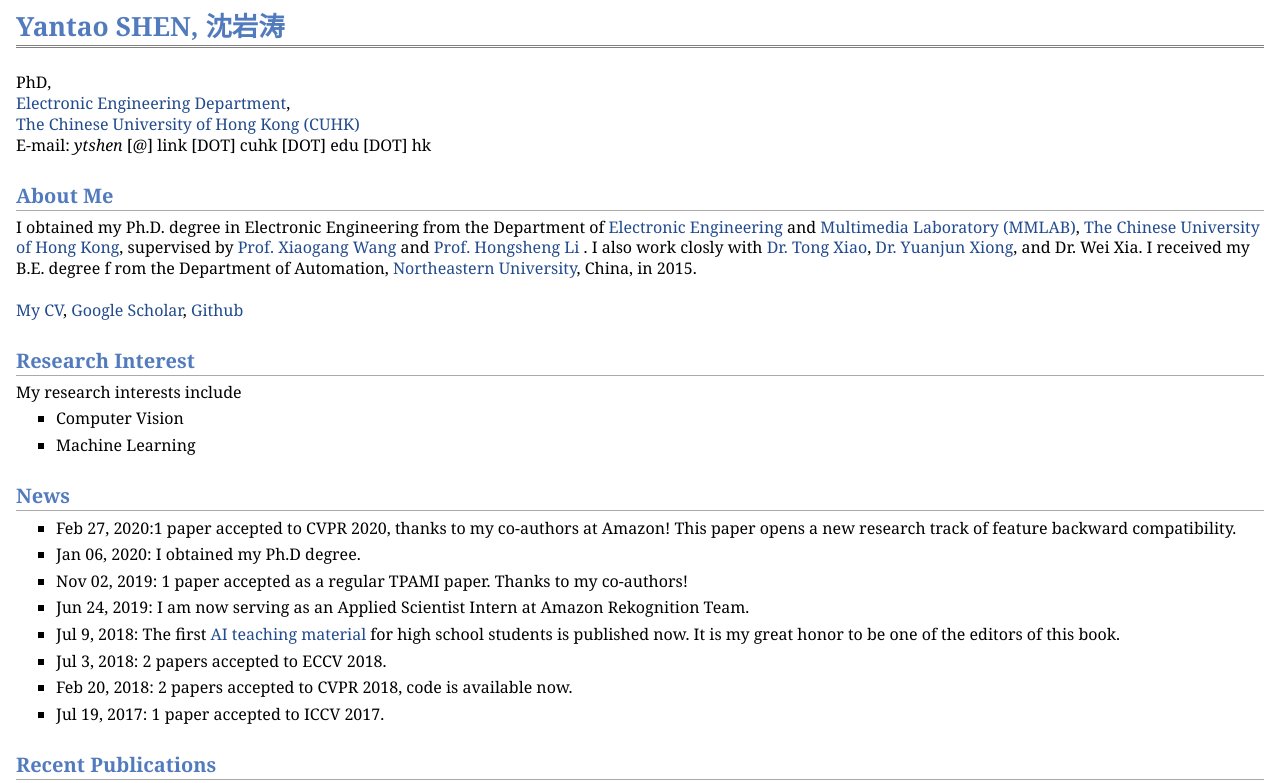
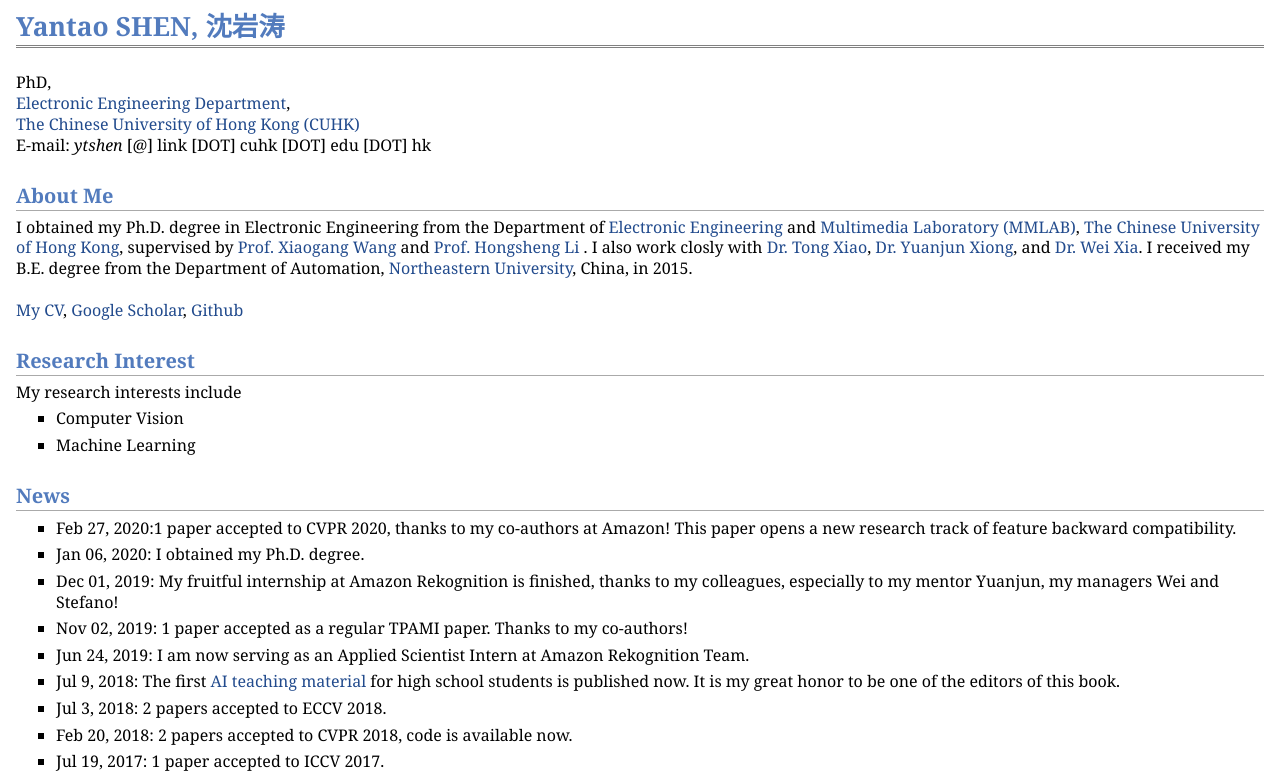
Before and after one commit to YantaoShen/YantaoShen.github.io, a plain HTML site: page index.html in a window 1280 px wide. Shown: the top 783 px of the page. Drawn offline with Linux system fonts and the light colour scheme.

Commit message:
some change

```diff
--- a/index.html
+++ b/index.html
@@ -16,7 +16,7 @@
 <a href="http://www.ee.cuhk.edu.hk/en-gb/">Electronic Engineering Department</a>, <br /><a href="http://www.cuhk.edu.hk/chinese/index.html">The Chinese University of Hong Kong (CUHK)</a><br />
 E-mail: <i>ytshen</i> [@] link [DOT] cuhk [DOT] edu [DOT] hk <br /></p>
 <h2>About Me</h2>
-<p>I obtained my Ph.D. degree in Electronic Engineering from the Department of <a href="http://www.ee.cuhk.edu.hk/en-gb/">Electronic Engineering</a> and <a href="http://mmlab.ie.cuhk.edu.hk/">Multimedia Laboratory (MMLAB)</a>, <a href="http://www.cuhk.edu.hk/english/index.html">The Chinese University of Hong Kong</a>, supervised by <a href="http://www.ee.cuhk.edu.hk/~xgwang/">Prof. Xiaogang Wang</a> and <a href="http://www.ee.cuhk.edu.hk/~hsli/">Prof. Hongsheng Li</a> .&nbsp;I also work closly with  <a href="http://xiaotong.me/">Dr. Tong Xiao</a>, <a href="http://yjxiong.me/">Dr. Yuanjun Xiong</a>, and Dr. Wei Xia.&nbsp;I received my B.E. degree f	rom the Department of Automation, <a href="http://english.neu.edu.cn/">Northeastern University</a>, China, in 2015.<br />
+<p>I obtained my Ph.D. degree in Electronic Engineering from the Department of <a href="http://www.ee.cuhk.edu.hk/en-gb/">Electronic Engineering</a> and <a href="http://mmlab.ie.cuhk.edu.hk/">Multimedia Laboratory (MMLAB)</a>, <a href="http://www.cuhk.edu.hk/english/index.html">The Chinese University of Hong Kong</a>, supervised by <a href="http://www.ee.cuhk.edu.hk/~xgwang/">Prof. Xiaogang Wang</a> and <a href="http://www.ee.cuhk.edu.hk/~hsli/">Prof. Hongsheng Li</a> .&nbsp;I also work closly with  <a href="http://xiaotong.me/">Dr. Tong Xiao</a>, <a href="http://yjxiong.me/">Dr. Yuanjun Xiong</a>, and <a href="https://www.linkedin.com/in/wei-xia">Dr. Wei Xia</a>.&nbsp;I received my B.E. degree from the Department of Automation, <a href="http://english.neu.edu.cn/">Northeastern University</a>, China, in 2015.<br />
 <br />
 <a href="Yantao_SHEN_CV.pdf">My CV</a>, <a href="https://scholar.google.com.hk/citations?user=bEctTN0AAAAJ&amp;hl=zh-CN">Google Scholar</a>, <a href="https://github.com/YantaoShen/">Github</a>
 <br /></p>
@@ -32,7 +32,9 @@ E-mail: <i>ytshen</i> [@] link [DOT] cuhk [DOT] edu [DOT] hk <br /></p>
 <ul>
 <li><p>Feb 27,&nbsp;2020:1 paper accepted to CVPR 2020, thanks to my co-authors at Amazon! This paper opens a new research track of feature backward compatibility.</p>
 </li>
-<li><p>Jan 06,&nbsp;2020:&nbsp;I obtained my Ph.D degree.</p>
+<li><p>Jan 06,&nbsp;2020:&nbsp;I obtained my Ph.D. degree.</p>
+</li>
+<li><p>Dec 01,&nbsp;2019:&nbsp;My fruitful internship at Amazon Rekognition is finished, thanks to my colleagues, especially to my mentor Yuanjun, my managers Wei and Stefano!</p>
 </li>
 <li><p>Nov 02,&nbsp;2019:&nbsp;1 paper accepted as a regular TPAMI paper. Thanks to my co-authors!</p>
 </li>
@@ -56,7 +58,7 @@ E-mail: <i>ytshen</i> [@] link [DOT] cuhk [DOT] edu [DOT] hk <br /></p>
 <p><b>Y. Shen</b>, T. Xiao, H. Li, S. Yi, X. Wang, " Learning Deep Neural Networks for Vehicle Re-ID with Visual-spatio-temporal Path Proposals ", IEEE International Conference on Computer Vision (ICCV), 2017. [<a href="http://openaccess.thecvf.com/content_ICCV_2017/papers/Shen_Learning_Deep_Neural_ICCV_2017_paper.pdf">PDF link</a>]</p>
 <div id="footer">
 <div id="footer-text">
-Page generated 2020-02-28 01:00:17 中国标准时间, by <a href="http://jemdoc.jaboc.net/">jemdoc</a>.
+Page generated 2020-02-28 01:16:46 中国标准时间, by <a href="http://jemdoc.jaboc.net/">jemdoc</a>.
 </div>
 </div>
 </div>
```
Also changed, not shown: 1 other file.
